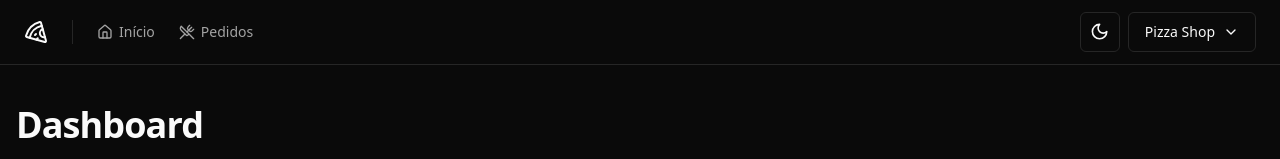
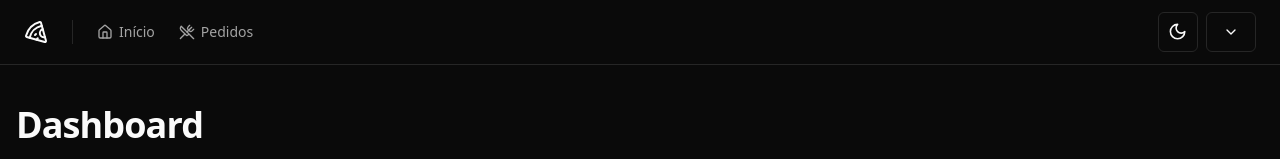
Before and after one commit to tenshiiu/pizzashop-web, a React (Vite) app: page / in a window 1280 px wide. Shown: the top 159 px of the page. Built offline with nearby package versions, Linux system fonts and the light colour scheme; no server answers.

Commit message:
Perfil com API*
Nome do restaurante não aparece no botão do modal

```diff
--- /dev/null
+++ b/src/api/get-maneged-restaurant.ts
@@ -0,0 +1,16 @@
+import { api } from "@/lib/axios";
+
+interface GetManagedRestaurantResponse {
+    id: string
+    name: string
+    CreatedAt: Date | null
+    updatedAt: Date | null
+    description: string | null
+    managerId: string | null
+}
+
+export async function getManagedRestaurant() {
+    const response = await api.get<GetManagedRestaurantResponse>("/me")
+
+    return response.data
+}
--- /dev/null
+++ b/src/api/get-profile.ts
@@ -0,0 +1,17 @@
+import { api } from "@/lib/axios"
+
+interface getProfileResponse {
+    id: string
+    name: string
+    email: string
+    phone: string | null
+    role: "manager" | "customer"
+    createdAt: Date | null
+    updatedAt: Date | null
+}
+
+export async function getProfile() {
+    const response = await api.get<getProfileResponse>("/me")
+
+    return response.data
+}
--- a/src/components/ui/account-menu.tsx
+++ b/src/components/ui/account-menu.tsx
@@ -4,8 +4,21 @@
 
 import { Button } from "./button";
 import { Building, ChevronDown, LogOut } from "lucide-react";
+import { useQuery } from "@tanstack/react-query";
+import { getProfile } from "@/api/get-profile";
 
 export function AccountMenu() {
+  const { data: profile } = useQuery({
+    queryKey: ['profie'],
+    queryFn: getProfile,
+  })
+
+  const { data: managedRestaurant } = useQuery({
+    queryKey: ['managed-restaurant'],
+    queryFn: getProfile,
+  })
+
+
     return (
         <div>
             <DropdownMenu>
@@ -14,7 +27,7 @@
             variant="outline"
             className="flex items-center gap-2 select-none"
             >
-                Pizza Shop
+                {managedRestaurant?.name}
                 <ChevronDown className="h-4 w-4" />
             </Button>
                 </DropdownMenuTrigger>
--- a/src/lib/axios.ts
+++ b/src/lib/axios.ts
@@ -3,4 +3,5 @@
 
 export const api = axios.create({
     baseURL: env.VITE_API_URL,
+    withCredentials: true,
 })
```
